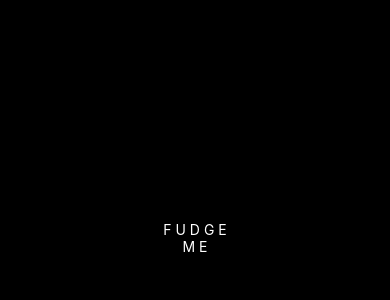
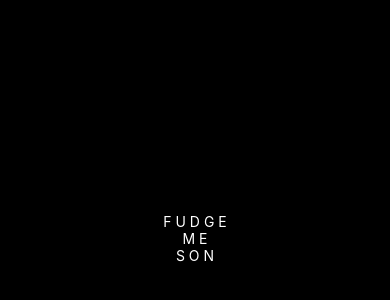
Before and after one commit to ieabbas/DoneWithIt, a React Native app: screen / in a window 390 px wide. Shown: the part 184-484 px from the top of the page. Built offline with nearby package versions, Linux system fonts and the light colour scheme.

Commit message:
Debugger works on Android device

```diff
--- a/App.js
+++ b/App.js
@@ -7,6 +7,7 @@ export default function App() {
     <View style={styles.container}>
       <Text style={styles.blackText}>F U D G E</Text>
       <Text style={styles.blackText}>M E</Text>
+      <Text style={styles.blackText}>S O N</Text>
       <StatusBar style="auto" />
     </View>
   );
```
